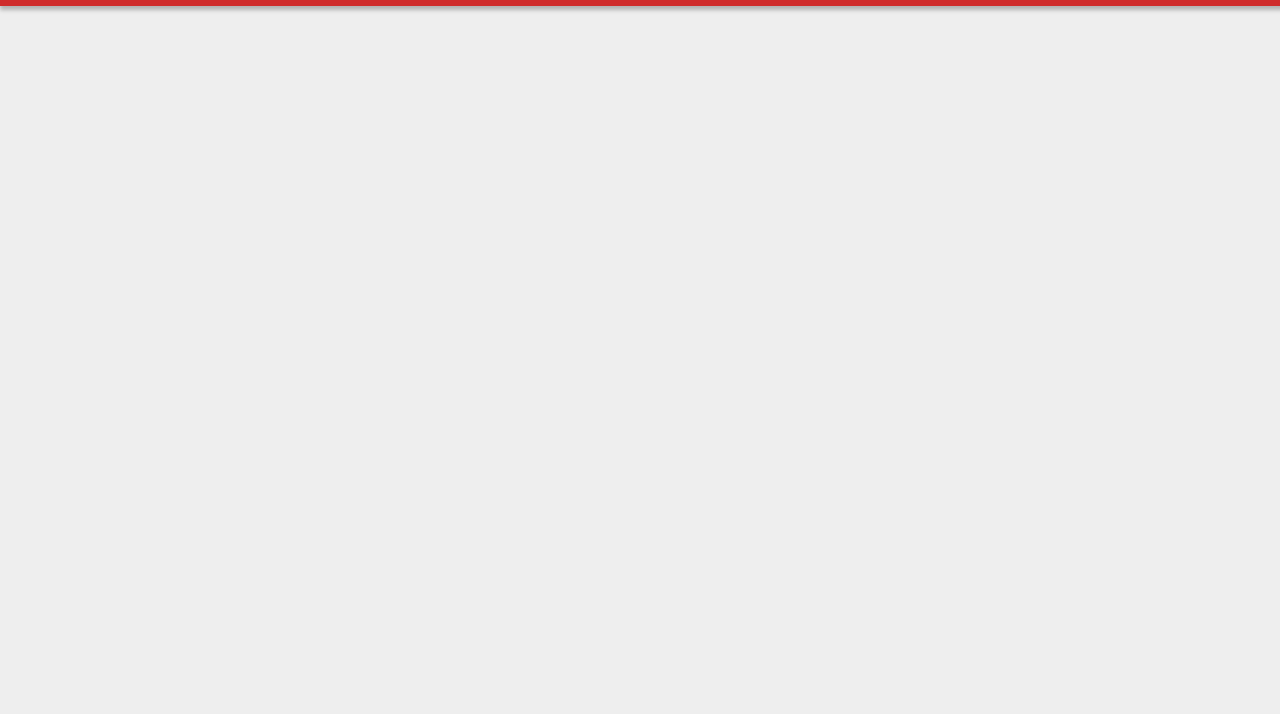
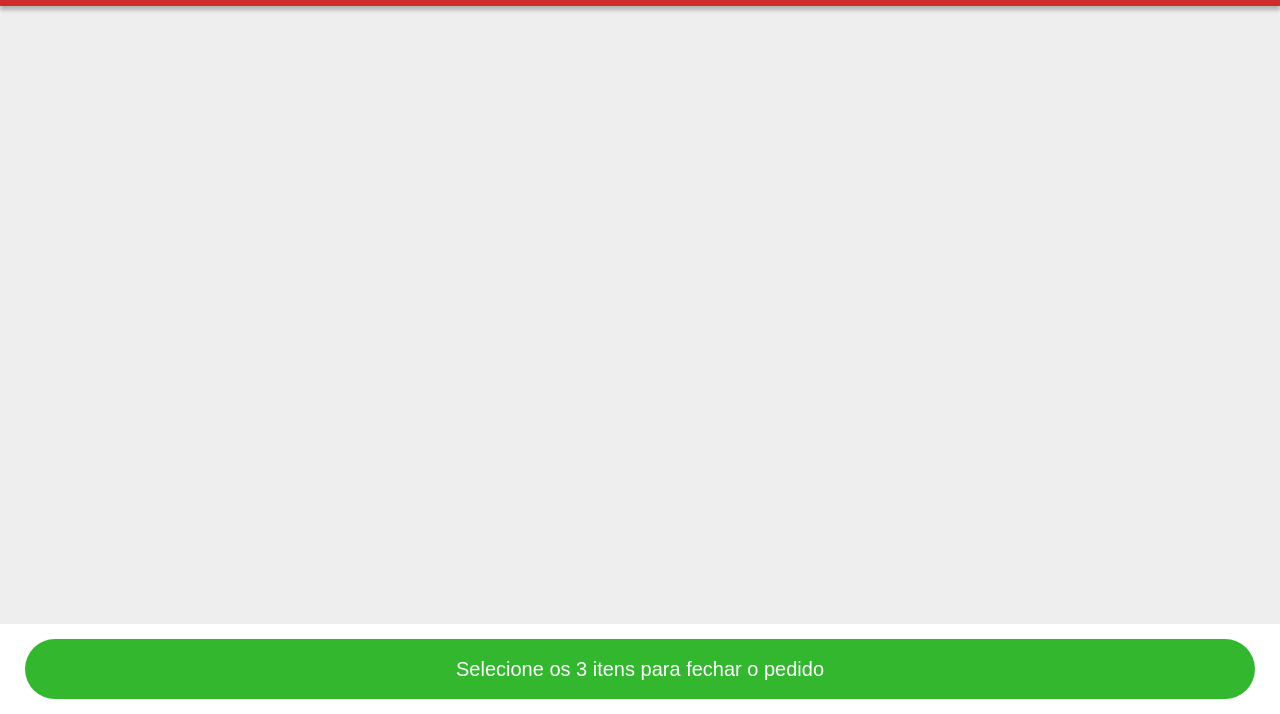
Before and after one commit to GabrielCmrg/projeto3-driveneats, a plain HTML site: page index.html in a window 1280 px wide. Shown: the part 86-800 px from the top of the page. Drawn offline with Linux system fonts and the light colour scheme.

Commit message:
Adicionada barra inferior e feita classe para mudar o background

```diff
--- a/index.html
+++ b/index.html
@@ -23,9 +23,18 @@
     <title>DrivenEats</title>
 </head>
 <body>
+
+    <!-- Topbar -->
     <div class="topbar">
         <h1>DrivenEats</h1>
         <span>Sua comida em 6 minutos</span>
+    </div>
+
+    <!-- bottom-bar -->
+    <div class="bottom-bar clickable">
+        <button>
+            Selecione os 3 itens para fechar o pedido
+        </button>
     </div>
 
     <!-- script js -->
--- a/style.css
+++ b/style.css
@@ -1,3 +1,7 @@
+* {
+    box-sizing: border-box;
+}
+
 body {
     font-family: 'Roboto', sans-serif;
     background-color: #EEEEEE;
@@ -19,3 +23,37 @@ h1 {
     padding: 15px;
     box-shadow: 0 4px 4px rgba(0, 0, 0, 0.25);
 }
+
+.bottom-bar {
+    position: fixed;
+    bottom: 0;
+    left: 0;
+    width: 100%;
+    background-color: #FFFFFF;
+    padding: 15px 25px;
+}
+
+.bottom-bar button {
+    background-color: #CBCBCB;
+    width: 100%;
+    height: 60px;
+    border-radius: 30px;
+    text-align: center;
+    color: #FFFFFF;
+    font-size: 20px;
+    cursor: pointer;
+    border: none;
+}
+
+.bottom-bar button:hover {
+    filter: brightness(1.1);
+}
+
+.bottom-bar button:active {
+    filter: brightness(1.15);
+    transition: 300ms;
+}
+
+.clickable button {
+    background-color: #32B72F;
+}
```
